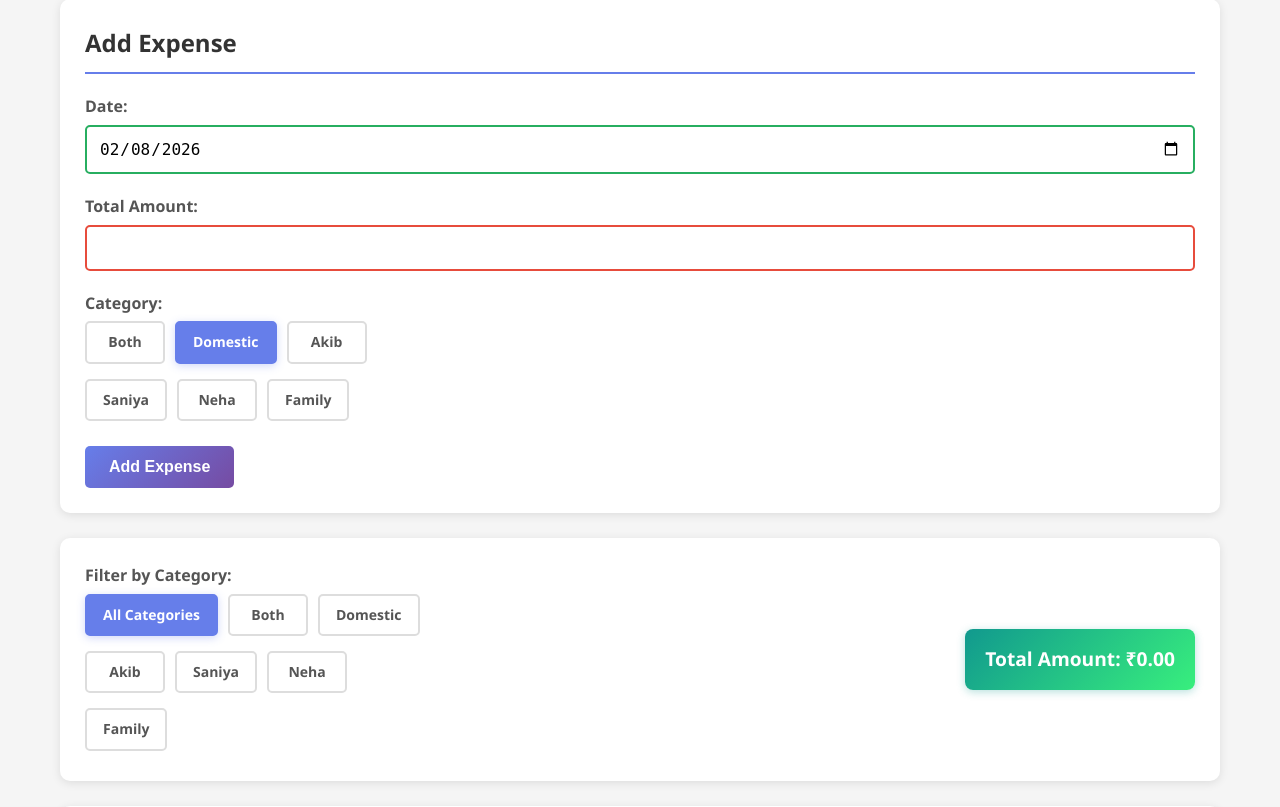
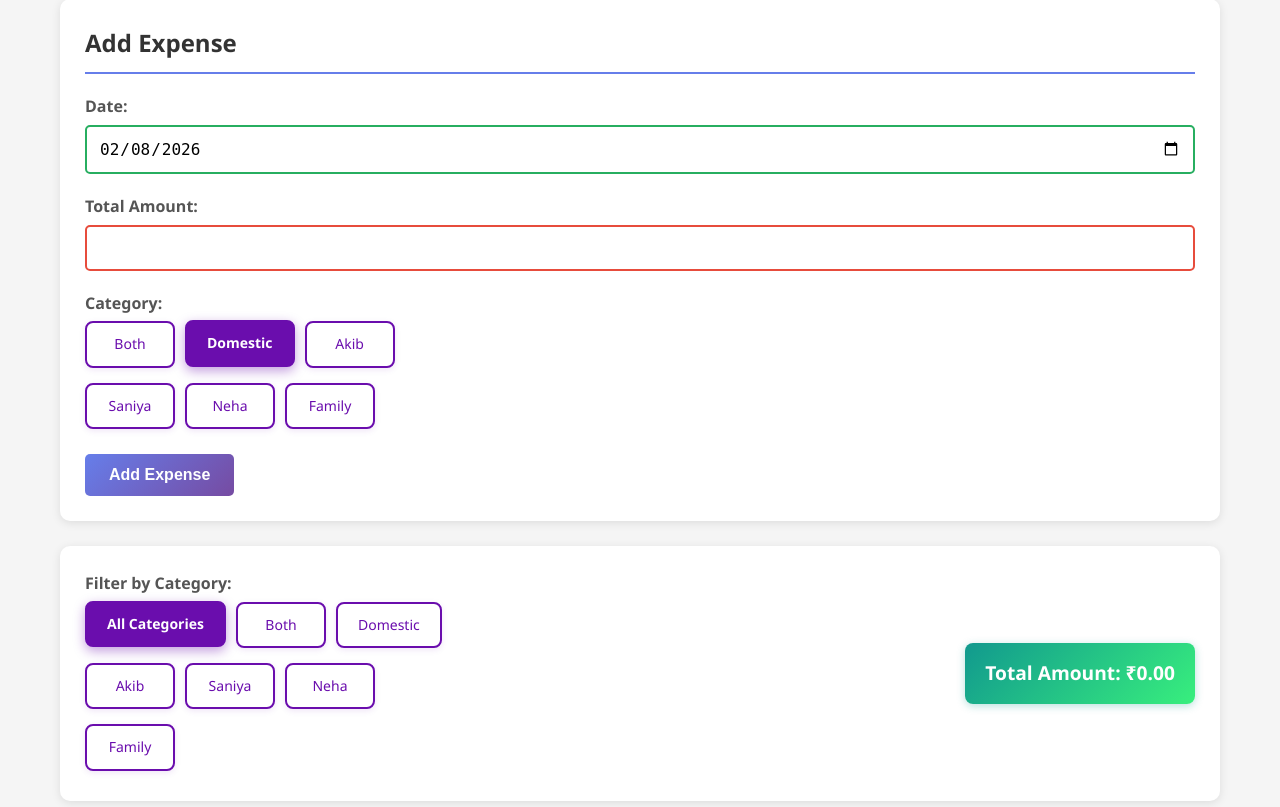
Before and after one commit to DEVELSTAR/php-expense-tracker, a PHP site: page / in a window 1280 px wide. Shown: the part 175-982 px from the top of the page. Run offline with PHP 8.4, Linux system fonts and the light colour scheme; data that the repository does not hold is empty.

Commit message:
updated design

```diff
--- a/css/style.css
+++ b/css/style.css
@@ -337,28 +337,33 @@ tbody tr:hover {
 
 .radio-label span {
     display: inline-block;
-    padding: 8px 16px;
-    border: 2px solid #ddd;
-    border-radius: 5px;
+    padding: 10px 20px;
+    border: 2px solid #6a0dad;
+    border-radius: 8px;
     font-size: 14px;
-    color: #555;
+    color: #6a0dad;
     background-color: white;
     transition: all 0.3s ease;
-    min-width: 80px;
+    min-width: 90px;
     text-align: center;
+    font-weight: 500;
+    box-shadow: 0 2px 6px rgba(106, 13, 173, 0.1);
 }
 
 .radio-label:hover span {
-    border-color: #667eea;
-    color: #667eea;
-    background-color: #f8f9ff;
+    border-color: #8b5cf6;
+    color: #8b5cf6;
+    background-color: #f3f4f6;
+    transform: translateY(-1px);
+    box-shadow: 0 4px 12px rgba(139, 92, 246, 0.2);
 }
 
 .radio-label input[type="radio"]:checked + span,
 .radio-label input[type="checkbox"]:checked + span {
-    border-color: #667eea;
+    border-color: #6a0dad;
     color: white;
-    background-color: #667eea;
+    background-color: #6a0dad;
     font-weight: 600;
-    box-shadow: 0 2px 8px rgba(102, 126, 234, 0.3);
+    box-shadow: 0 4px 12px rgba(106, 13, 173, 0.4);
+    transform: translateY(-1px);
 }
```
